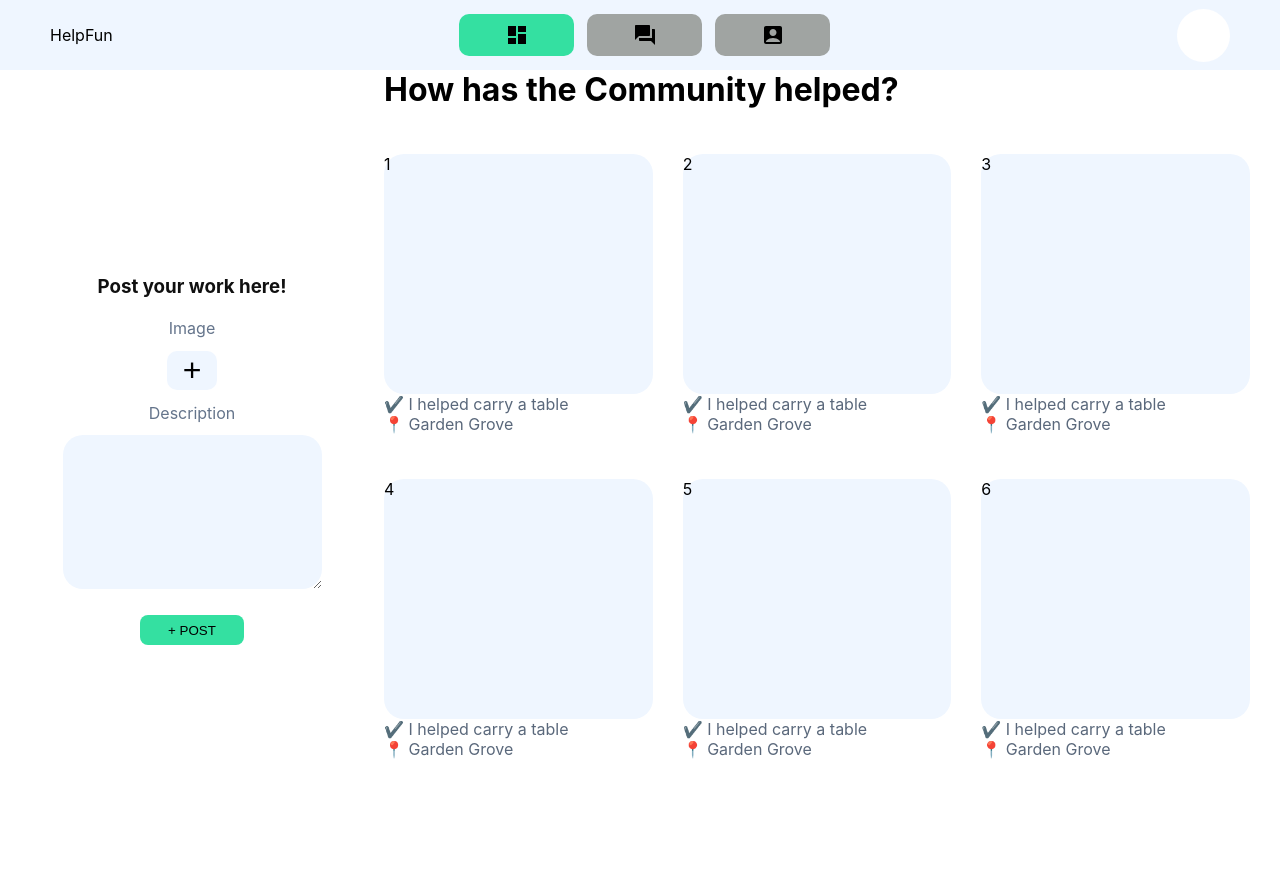
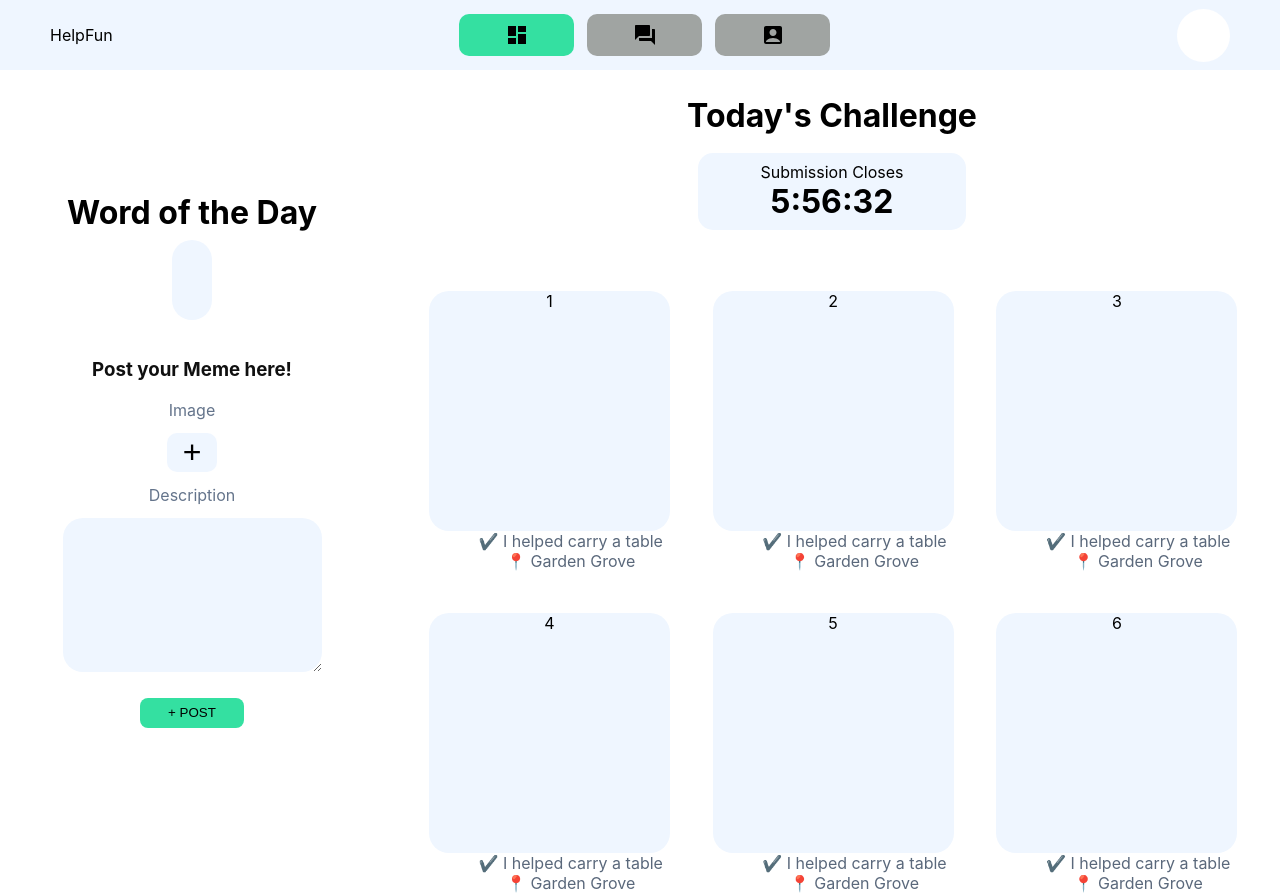
Before and after one commit to 2mnguyen1/HackUCI-HaveFun, a React (Create React App) app in the folder app-ui/: page /community in a window 1280 px wide. Before the commit the page ends 870 px from the top, so only its background shows below. Built offline with nearby package versions, Linux system fonts and the light colour scheme; no server answers.

Commit message:
edited community page with timer and wotd

```diff
--- a/app-ui/package.json
+++ b/app-ui/package.json
@@ -11,10 +11,12 @@
     "@testing-library/jest-dom": "^5.16.5",
     "@testing-library/react": "^13.4.0",
     "@testing-library/user-event": "^13.5.0",
+    "axios": "^1.3.2",
     "react": "^18.2.0",
     "react-dom": "^18.2.0",
     "react-router-dom": "^6.8.0",
     "react-scripts": "5.0.1",
+    "react-scroll-to-bottom": "^4.2.0",
     "styled-components": "^5.3.6",
     "web-vitals": "^2.1.4"
   },
--- a/app-ui/src/Community/Community.css
+++ b/app-ui/src/Community/Community.css
@@ -33,6 +33,8 @@
 
 .community-posts {
   width: 70%;
+  text-align: center;
+  margin-top: 2%;
 }
 .community-posts p {
   color: #5a687b;
@@ -41,10 +43,11 @@
 .posts-container {
   display: grid;
   grid-template-columns: auto auto auto;
+  margin-left: 5%;
 }
 
 .posts-item {
-  width: 90%;
+  width: 85%;
   height: 30vh;
   margin-top: 15%;
   background-color: #eff6ff;
@@ -70,3 +73,36 @@
   align-self: center;
   margin-top: 5%;
 }
+
+.community-time {
+  width: 30%;
+  background-color: #eff6ff;
+  height: 10%;
+  border-radius: 15px;
+  display: flex;
+  flex-direction: column;
+  justify-content: center;
+  align-items: center;
+  margin: 2% auto;
+}
+
+.community-time p {
+  color: black;
+}
+
+.wotd {
+  background-color: #eff6ff;
+  padding: 20px;
+  display: flex;
+  flex-direction: column;
+  justify-content: center;
+  align-items: center;
+  height: 10%;
+  margin: 2% 0 10% 0;
+  border-radius: 20px;
+  color: black;
+}
+
+.community-posting h1 {
+  color: black;
+}
--- a/app-ui/src/Community/Community.jsx
+++ b/app-ui/src/Community/Community.jsx
@@ -1,11 +1,35 @@
-import React from "react";
+import React, { useState, useEffect } from "react";
 import "./Community.css";
+import axios from "axios";
 
 export default function Community() {
+  const date = new Date();
+  const [word, setWord] = useState("");
+
+  async function getData() {
+    try {
+      const results = await axios.get(
+        `https://random-word-api.herokuapp.com/word`
+      );
+      setWord(results.data);
+    } catch (err) {
+      console.log(err);
+    }
+  }
+
+  useEffect(() => {
+    getData();
+  }, []);
+
   return (
     <div className="community-container">
       <div className="community-posting">
-        <h3>Post your work here!</h3>
+        <h1>Word of the Day</h1>
+        {/* random generated word */}
+        <div className="wotd">
+          <h1>{word}</h1>
+        </div>
+        <h3>Post your Meme here!</h3>
         <form action="">
           <p>Image</p>
           <button className="img-btn">+</button>
@@ -17,7 +41,13 @@ export default function Community() {
         </form>
       </div>
       <div className="community-posts">
-        <h1>How has the Community helped?</h1>
+        <h1>Today's Challenge</h1>
+        <div className="community-time">
+          <p>Submission Closes</p>
+          <h1>
+            {date.getHours()}:{date.getMinutes()}:{date.getSeconds()}
+          </h1>
+        </div>
         <div className="posts-container">
           <div>
             <div className="posts-item">1</div>
--- a/app-ui/src/LoginPage/Login.jsx
+++ b/app-ui/src/LoginPage/Login.jsx
@@ -11,7 +11,7 @@ export default function Login() {
               src="https://media.discordapp.net/attachments/795161297121574932/1071291088414986280/H-removebg-preview.png"
               alt=""
             />
-            <h1>HelpFun</h1>
+            <h1>HaveFun</h1>
           </div>
 
           <form action="">
```
Also changed, not shown: 1 other file (tests, documents, lock files or other folders).
